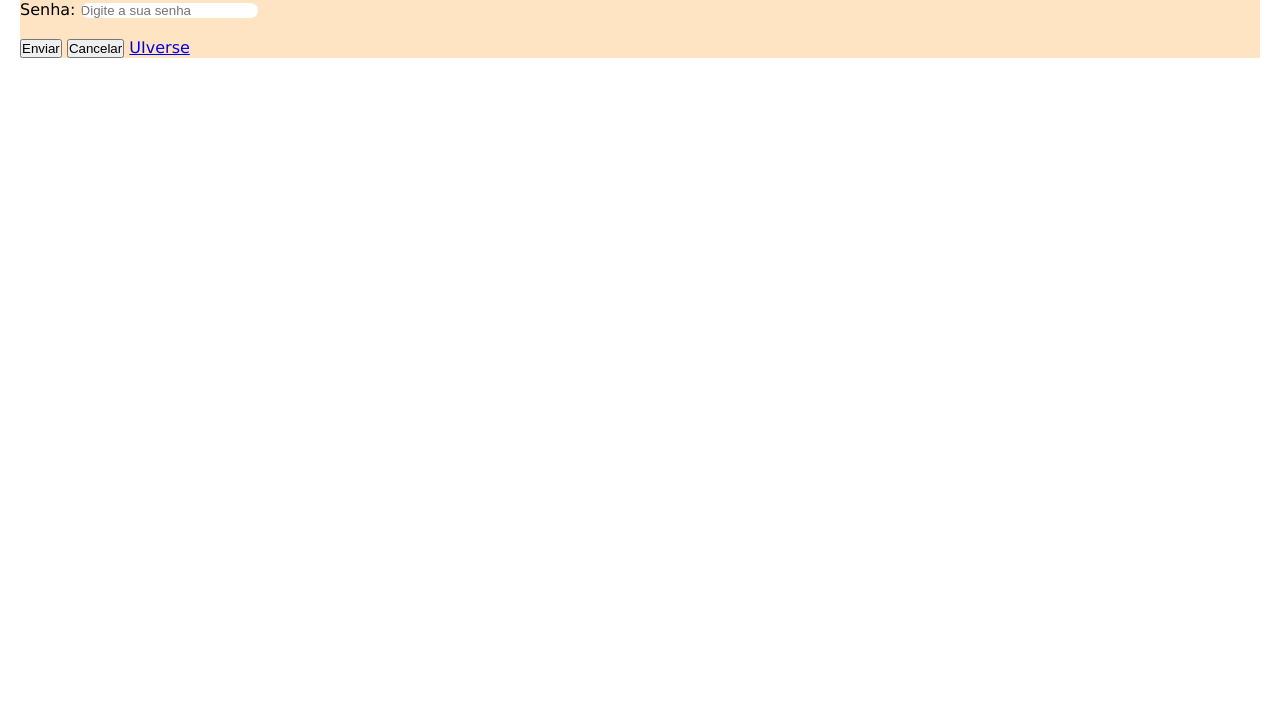
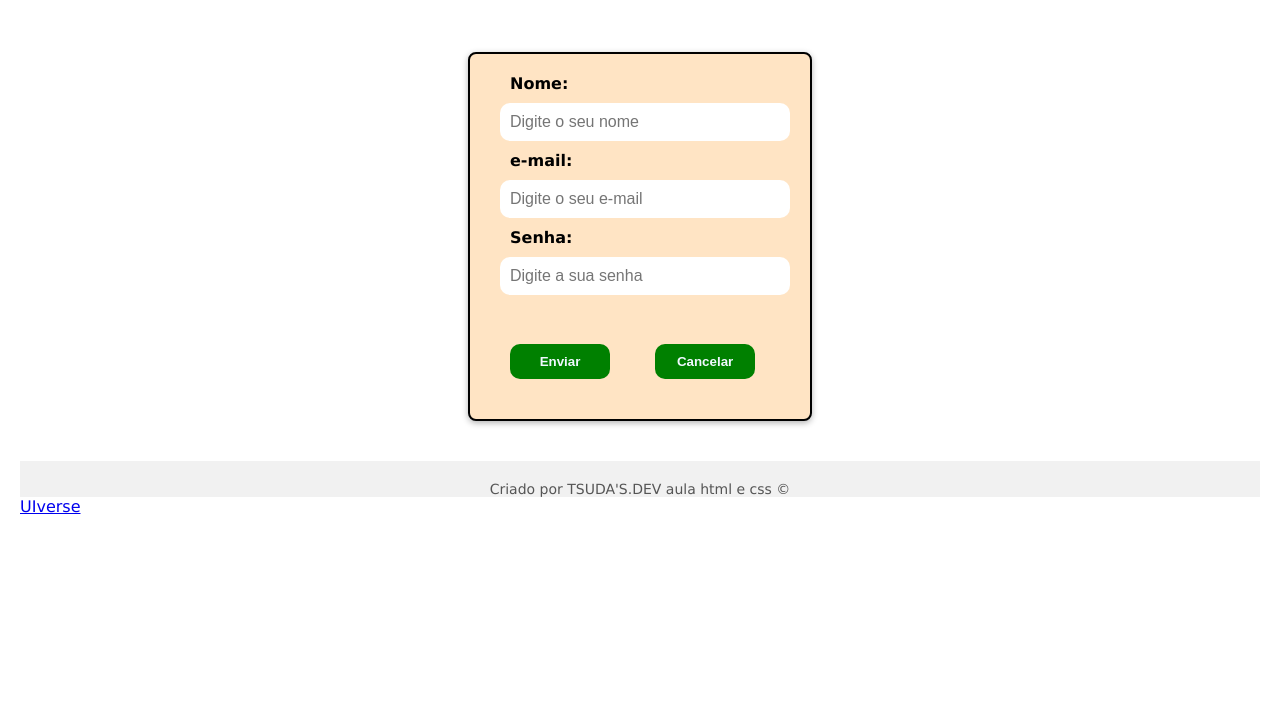
Before and after one commit to tsudaspontodev/190825Wilson, a plain HTML site: page formulario/index.html in a window 1280 px wide. Shown: the part 96-800 px from the top of the page. Drawn offline with Linux system fonts and the light colour scheme.

Commit message:
Criados novos campos e estilizado e js
criados novos campos nome e-mail e senha
realizado a estilização do formulário
criado o js

```diff
--- a/formulario/index.html
+++ b/formulario/index.html
@@ -1,23 +1,55 @@
 <!DOCTYPE html>
 <html lang="pt-br">
+
 <head>
+
     <meta charset="UTF-8">
+
     <meta name="viewport" content="width=device-width, initial-scale=1.0">
+
     <link rel="stylesheet" href="style.css">
+
     <title>Formulário</title>
+
 </head>
+
 <body>
-    <form action="">
-        <h1 class="titulo">Cadastro de usuário</h1>
-        <label for="nome">Nome: </label>
-        <input type="text" name="nome" id="nome" placeholder="Digite seu nome"> <br> <br>
-        <label for="senha">Senha:</label>
-        <input type="password" name="senha" id="senha" placeholder="Digite a sua senha"> <br> <br>
-        <input type="button" value="Enviar">
-        <input type="button" value="Cancelar">
 
-        <a href="https://uiverse.io/"> UIverse</a>
-    </form>
 
+
+    <h1 class="titulo">Cadastro de usuário</h1>
+    <main>
+
+        <section>
+            <form action="">
+                <label for="nome" class="labelnome">Nome: </label> <br>
+                <input type="text" name="nome" class="nome" placeholder="Digite o seu nome"> <br>
+                <label for="email" class="labelemail"> e-mail: </label> <br>
+                <input type="email" name="email" class=" email" placeholder="Digite o seu e-mail"> <br>
+                <label for="senha" class="labelsenha">Senha:</label> <br>
+                <input type="password" name="senha" class="senha" placeholder="Digite a sua senha"> <br> <br>
+
+
+                <button type="submit" class="botao">Enviar</button>
+
+                <input type="button" value="Cancelar" class="botao">
+
+        </section>
+        </form>
+        <section>
+            <p id="mensagem"></p>
+        </section>
+    </main>
+
+    <footer>
+
+        Criado por TSUDA'S.DEV aula html e css &copy;
+
+    </footer>
+
+    <a href="https://uiverse.io/"> UIverse</a>
+
+<script src="script.js"></script>
 </body>
+
 </html>
--- /dev/null
+++ b/formulario/script.js
@@ -0,0 +1,6 @@
+const form = document.getElementById('cadastroForm');
+form.addEventListener('submit', function(event) {
+    event.preventDefault();
+    const nome = document.getElementById('nome').value;
+    document.getElementById('mensagem').textContent = "Bem vindo, " + nome + "! Seu cadastro foi realizado."
+});
--- a/formulario/style.css
+++ b/formulario/style.css
@@ -10,23 +10,63 @@ body {
 
 form {
     background-color: bisque;
+    border: 2px solid;
+    padding: 20px;
+    border-radius: 8px;
+    box-shadow: 0 2px 6px rgba(0, 0, 0, 0.3);
+    width: 300px;
 }
 
 .titulo {
  color: darkslateblue;
+ padding: 30px;
+ text-align: center;
 }
 
-#nome {
+.labelnome{
+    padding: 20px;
+    font-weight: 700;
+}
+
+.nome {
     border-radius: 10px;
     border: none;
+    font-size: 1rem;
+    padding: 10px;
+    margin: 10px;
+    width: 90%;
+
 }
 
-#senha {
+.labelemail {
+    padding: 20px;
+    font-weight: 700;
+}
+
+.email {
     border-radius: 10px;
     border: none;
+    font-size: 1rem;
+    padding: 10px;
+    margin: 10px;
+    width: 90%;
 }
 
-button {
+.labelsenha {
+    padding: 20px;
+    font-weight: 700;
+}
+
+.senha {
+    border-radius: 10px;
+    border: none;
+    font-size: 1rem;
+    padding: 10px;
+    margin: 10px;
+    width: 90%;
+}
+
+/* .botao {
     font-size: 1.5rem;
     color: #fafafa;
     text-transform: uppercase;
@@ -37,4 +77,63 @@ button {
     box-shadow: 3px 3px #fafafa;
     cursor: pointer;
     margin: 35px 0;
+} */
+
+
+.botao {
+    margin: 20px;
+    padding: 10px;
+    border-radius: 10px;
+    font-weight: 700;
+    border: none;
+    background-color: green;
+    color: aliceblue;
+    cursor: pointer;
+    width: 100px;
+    align-items: center
+
 }
+
+.botao:hover {
+    background-color: rgb(4, 22, 190);
+}
+
+/* footer { */
+    /* padding: 20px; */
+    /* text-align: center; */
+    /* font-size: 10px; */
+/*      */
+/* } */
+
+header {
+    background-color: #ccc;
+
+}
+
+main {
+    display: flex;
+    justify-content: center;
+    align-items: flex-start;
+    margin: 30px;
+}
+
+form input:focus {
+    border-color: red;
+}
+
+footer {
+    margin-top: 40px;
+    padding-top: 20px;
+    text-align: center;
+    background-color: #f1f1f1;
+    font-size: 14px;
+    color: #555;
+}
+
+#menssagem {
+    margin-top: 20px;
+    font-size: 18px;
+    font-weight: bold;
+    color: #0077b6;
+    text-align: center;
+}
```
